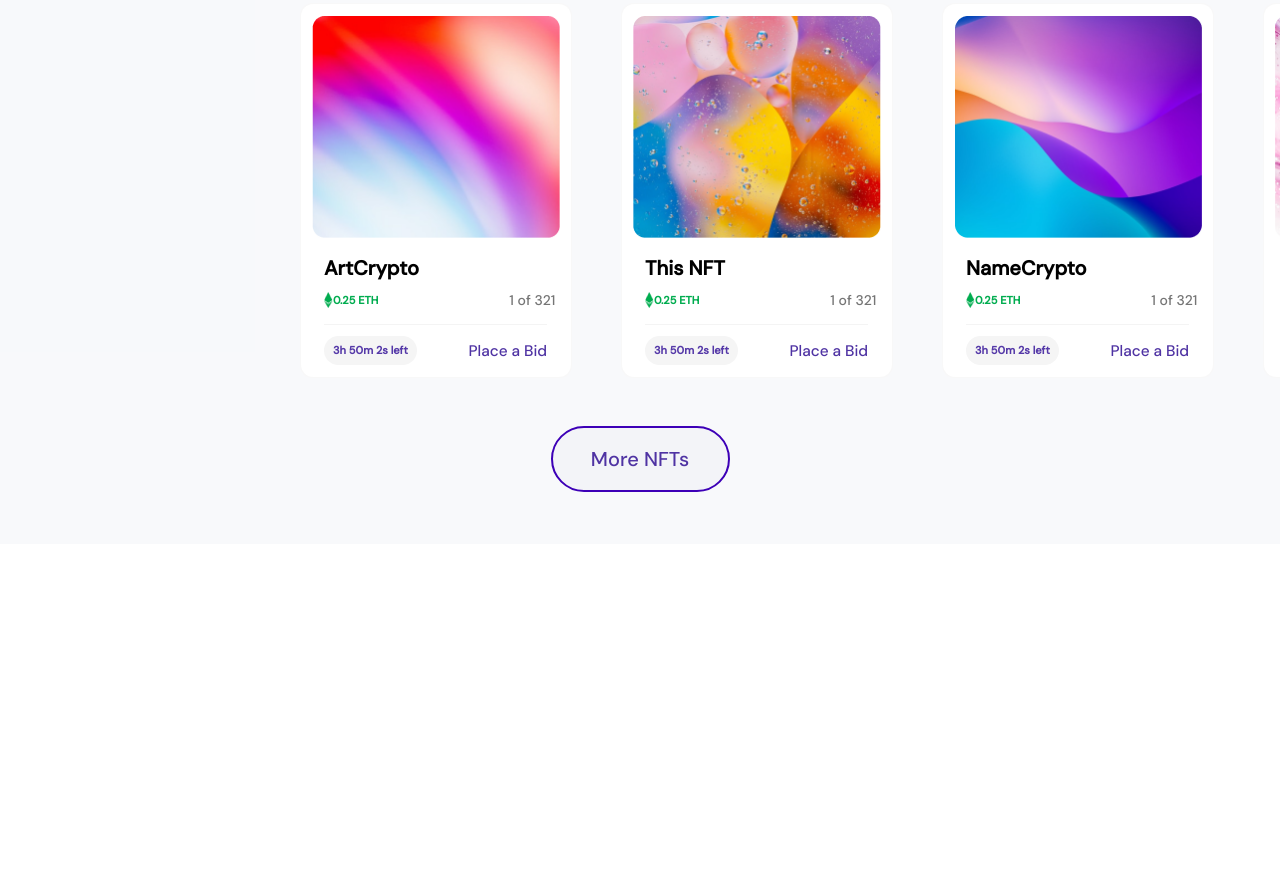
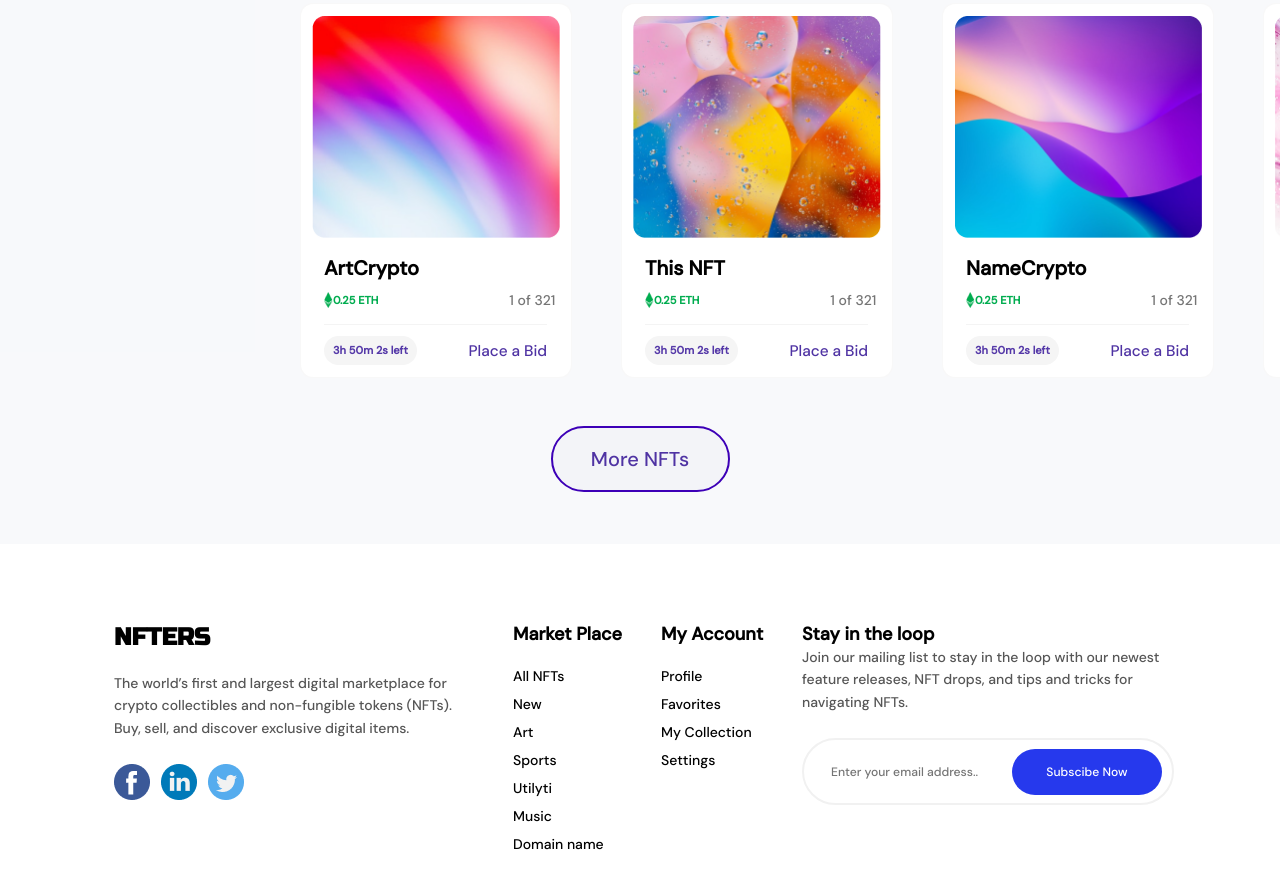
Before and after one commit to Baddaniar/nft-marketplace, a plain HTML site: page index.html in a window 1280 px wide. Shown: the part 4729-5618 px from the top of the page. Drawn offline with Linux system fonts and the light colour scheme.

Commit message:
Homework done

```diff
--- a/index.html
+++ b/index.html
@@ -497,7 +497,48 @@
         <input class="more_nft_button" type="button" value="More NFTs">
     </div>
     <footer>
-
+        <div class="footer_container">
+            <div class="fpart">
+                <p class="fpart_name">NFTERS</p>
+                <p class="fpart_text">The world’s first and largest digital marketplace for
+                    crypto collectibles and non-fungible tokens (NFTs).
+                    Buy, sell, and discover exclusive digital items.</p>
+                <div class="fpart_icons">
+                    <img src="./images/facebook.png" alt="">
+                    <img src="./images/Group.png" alt="">
+                    <img src="./images/twitter.png" alt="">
+                </div>
+            </div>
+            <div class="spart">
+                <p class="spart_name">Market Place</p>
+                <ul class="footer_list">
+                    <li>All NFTs</li>
+                    <li>New</li>
+                    <li>Art</li>
+                    <li>Sports</li>
+                    <li>Utilyti</li>
+                    <li>Music</li>
+                    <li>Domain name</li>
+                </ul>
+            </div>
+            <div class="tpart">
+                <p class="spart_name">My Account</p>
+                <ul class="footer_list">
+                    <li>Profile</li>
+                    <li>Favorites</li>
+                    <li>My Collection</li>
+                    <li>Settings</li>
+                </ul>
+            </div>
+            <div class="fpart">
+                <p class="spart_name">Stay in the loop</p>
+                <p class="fpart_text">Join our mailing list to stay in the loop with our
+                    newest feature releases,
+                    NFT drops, and tips and tricks for navigating NFTs.</p>
+                <input class="footer_email_type" type="text" placeholder="Enter your email address..">
+                <input class="footer_subscribe_button" type="button" value="Subscibe Now">
+            </div>
+        </div>
     </footer>
 </body>
 </html>
--- a/style/style.css
+++ b/style/style.css
@@ -726,3 +726,105 @@ footer{
     width: 100%;
     height: 456px;
 }
+
+.footer_container{
+    display: flex;
+    margin: 79px;
+    justify-content: space-evenly;
+}
+
+.fpart{
+    width: 333px;
+    height: 190px;
+    display: flex;
+    flex-direction: column;
+}
+
+.fpart_icons{
+    display: flex;
+    width: 130px;
+    justify-content: space-between;
+}
+
+.fpart_name{
+    font-weight: 700;
+    font-size: 24px;
+    line-height: 29px;
+    font-family: 'Russo One', sans-serif;
+    margin-bottom: 20px;
+}
+
+.fpart_text{
+    font-weight: 400;
+    font-size: 14px;
+    line-height: 160%;
+    color: #565656;
+    font-family: 'DM Sans';
+    margin-bottom: 25px;
+}
+
+.spart{
+    width: 113px;
+    height: 243px;
+}
+
+.spart_name{
+    font-weight: 700;
+    font-size: 18px;
+    line-height: 23px;
+    font-family: 'DM Sans';
+}
+
+.footer_list{
+    padding: 0;
+}
+
+.footer_list > li{
+    font-weight: 500;
+    font-size: 14px;
+    line-height: 200%;
+    font-family: 'DM Sans';
+    list-style: none;
+}
+
+.tpart{
+    width: 106px;
+    height: 159px;
+}
+
+.fpart{
+    width: 364px;
+    height: 197.79px;
+}
+
+.footer_email_type{
+    width: 364px;
+    height: 60.79px;
+    background: #FFFFFF;
+    border: 2px solid #F1F1F1;
+    border-radius: 45.595px;
+}
+
+.footer_email_type::placeholder{
+    font-weight: 400;
+    font-size: 12.1587px;
+    line-height: 16px;
+    font-family: 'DM Sans';
+    padding-left: 25px;
+}
+
+.footer_subscribe_button{
+    position: absolute;
+    margin-top: 126px;
+    margin-left: 210px;
+    border: none;
+    width: 149.79px;
+    height: 46.4px;
+    background: #2639ED;
+    border-radius: 45.595px;
+    font-weight: 400;
+    font-size: 12.1587px;
+    line-height: 16px;
+    color: white;
+    font-family: 'DM Sans';
+}
```
Also changed, not shown: images/Group.png (added), images/facebook.png (added), images/twitter.png (added).
